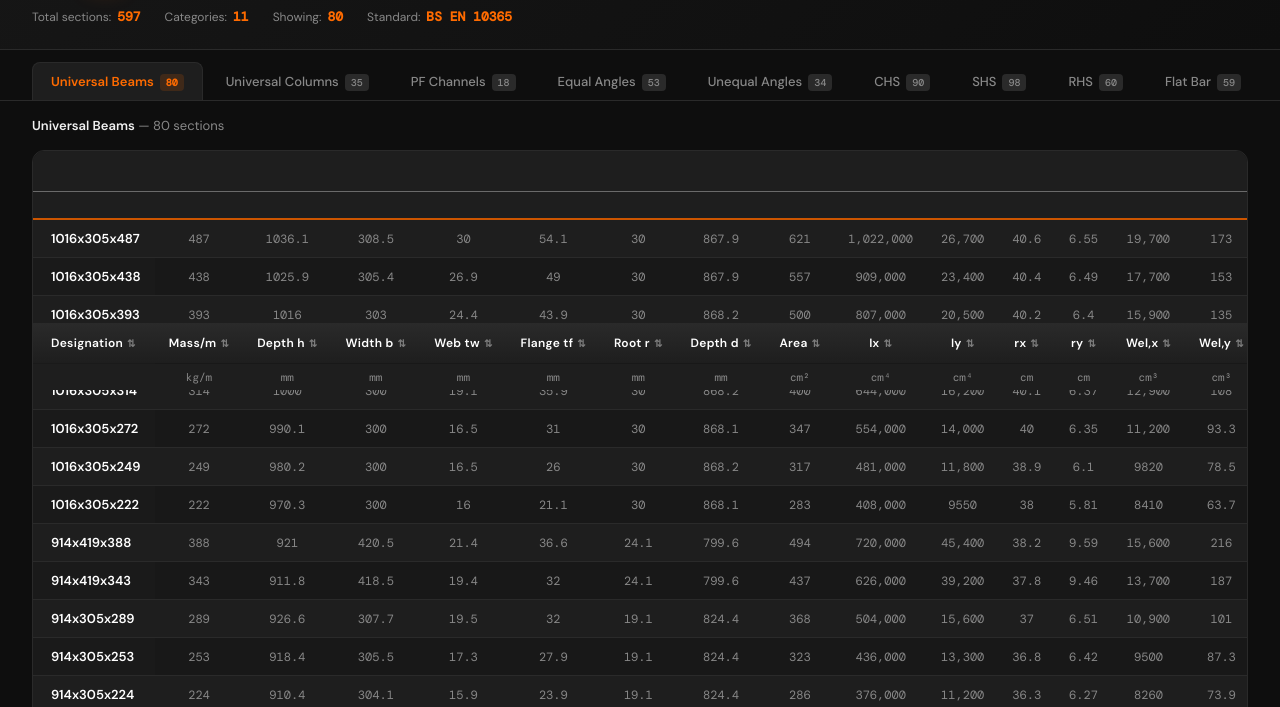
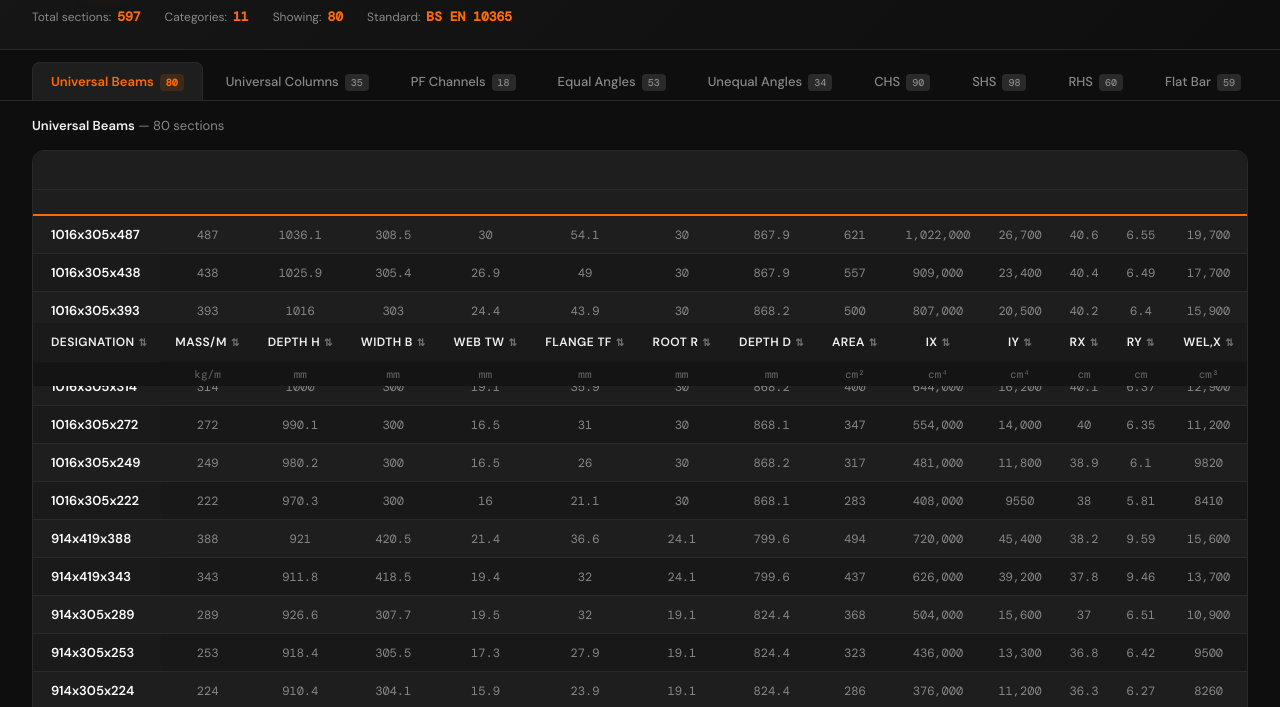
Before and after one commit to bamafab/bama-timesheet, a plain HTML site: page steel-database.html in a window 1280 px wide. Shown: the part 77-784 px from the top of the page. Drawn offline with nearby package versions, Linux system fonts and the light colour scheme.

Commit message:
Steel DB: fix column header styling - legible text, accent hover, orange sort indicator

```diff
--- a/steel-database.html
+++ b/steel-database.html
@@ -236,22 +236,29 @@
   }
 
   thead tr:first-child th {
-    background: linear-gradient(180deg, var(--border) 0%, var(--card) 100%);
-    color: #fff;
+    background: #1a1a1a;
+    color: var(--text);
     font-weight: 600;
-    padding: 12px 14px;
+    padding: 11px 14px;
     text-align: center;
     white-space: nowrap;
-    border-bottom: 1px solid var(--subtle);
+    border-bottom: 1px solid var(--border);
     cursor: pointer;
     user-select: none;
-    transition: background 0.15s;
+    transition: background 0.15s, color 0.15s;
     font-size: 12px;
-    letter-spacing: 0.3px;
+    letter-spacing: 0.4px;
+    text-transform: uppercase;
   }
 
   thead tr:first-child th:hover {
-    background: var(--subtle);
+    background: #242424;
+    color: var(--accent);
+  }
+
+  th.sorted {
+    color: var(--accent) !important;
+    background: #1e1a14 !important;
   }
 
   thead tr:first-child th:first-child {
@@ -260,16 +267,21 @@
     position: sticky;
     left: 0;
     z-index: 11;
+    background: #1a1a1a;
+  }
+
+  thead tr:first-child th:first-child:hover {
+    background: #242424;
   }
 
   thead tr:nth-child(2) th {
-    background: var(--card);
-    color: var(--muted);
+    background: #141414;
+    color: #666;
     font-weight: 400;
     font-size: 11px;
-    padding: 6px 14px;
+    padding: 5px 14px;
     text-align: center;
-    border-bottom: 2px solid #cc5500;
+    border-bottom: 2px solid var(--accent);
     font-family: var(--font-mono);
   }
 
@@ -279,6 +291,7 @@
     position: sticky;
     left: 0;
     z-index: 11;
+    background: #141414;
   }
 
   .sort-arrow {
```
